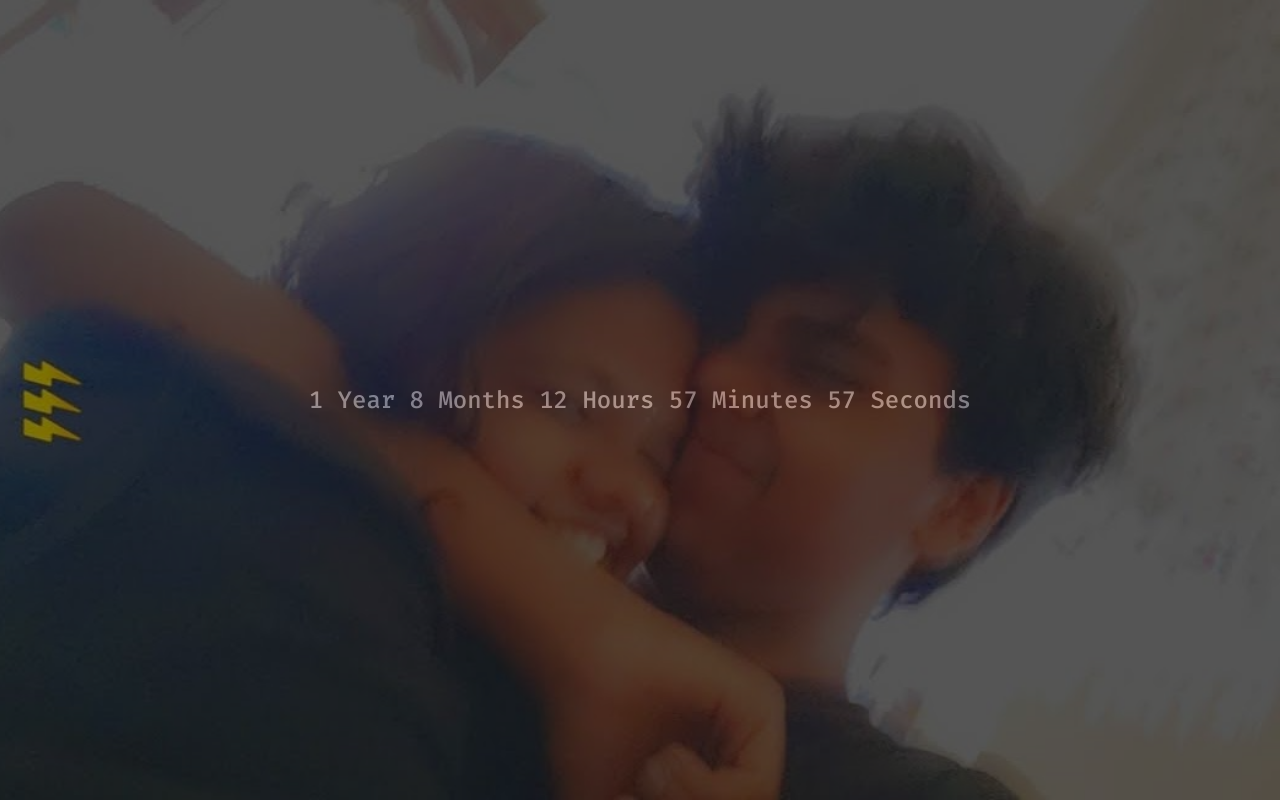
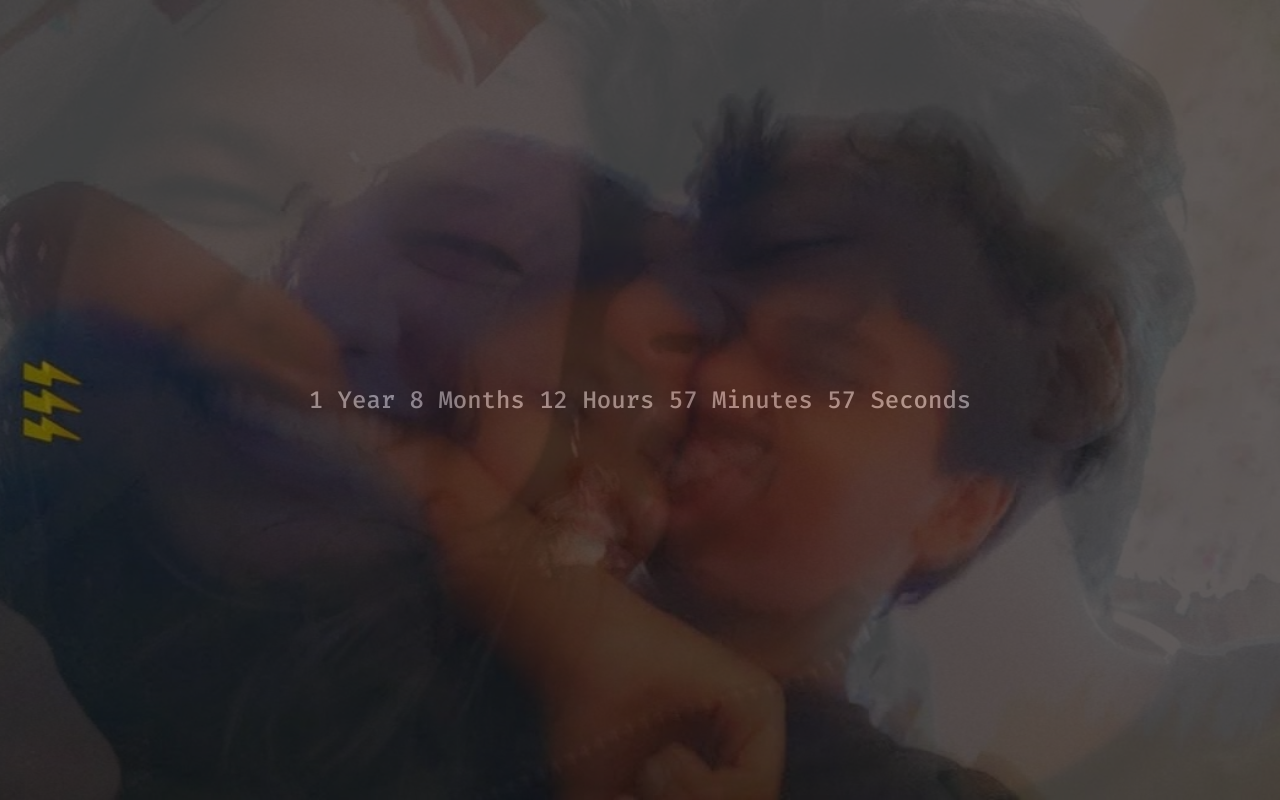
Before and after one commit to nanduisme/lubba-countdown, a React app: page / in a window 1280 px wide. Built offline with nearby package versions, Linux system fonts and the light colour scheme.

Commit message:
Updates every second

```diff
--- a/src/index.css
+++ b/src/index.css
@@ -11,7 +11,7 @@ body {
     background-size: cover;
     background-repeat: no-repeat;
     backface-visibility: hidden;
-    animation: slideBg 20s linear infinite 0s;
+    animation: slideBg 18s linear infinite 0s;
     animation-timing-function: ease-in-out;
     background-image: url("../images/1.jpg");
 }
```
Also changed, not shown: 2 other files (tests, documents, lock files or other folders).
